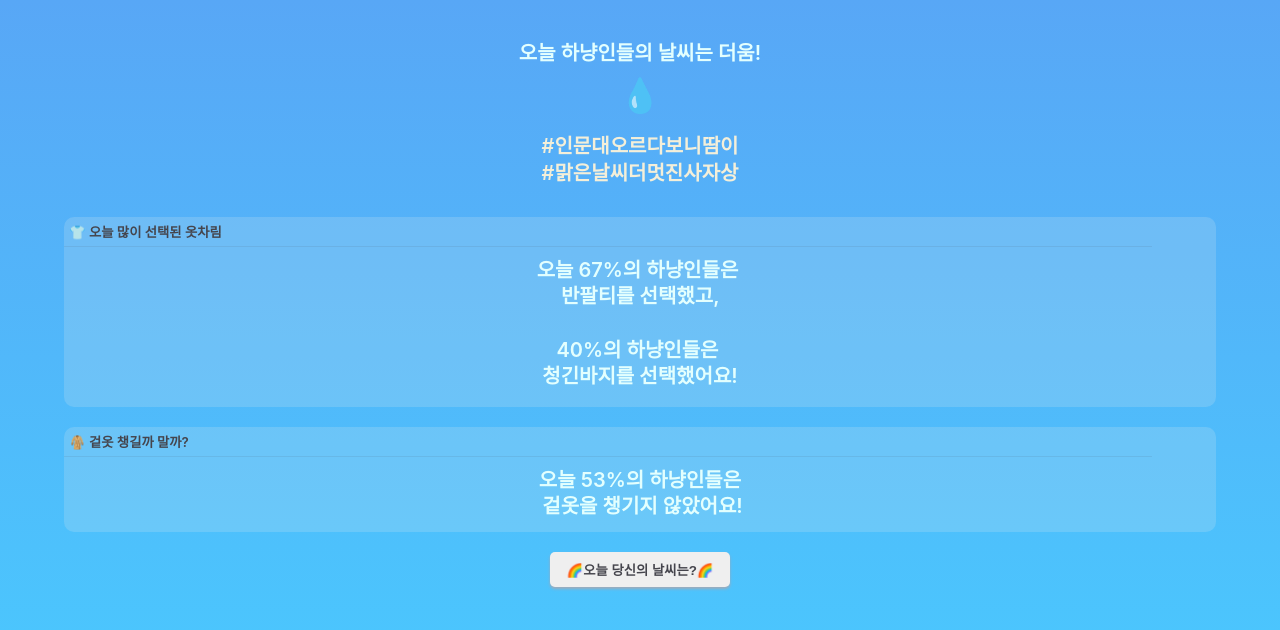
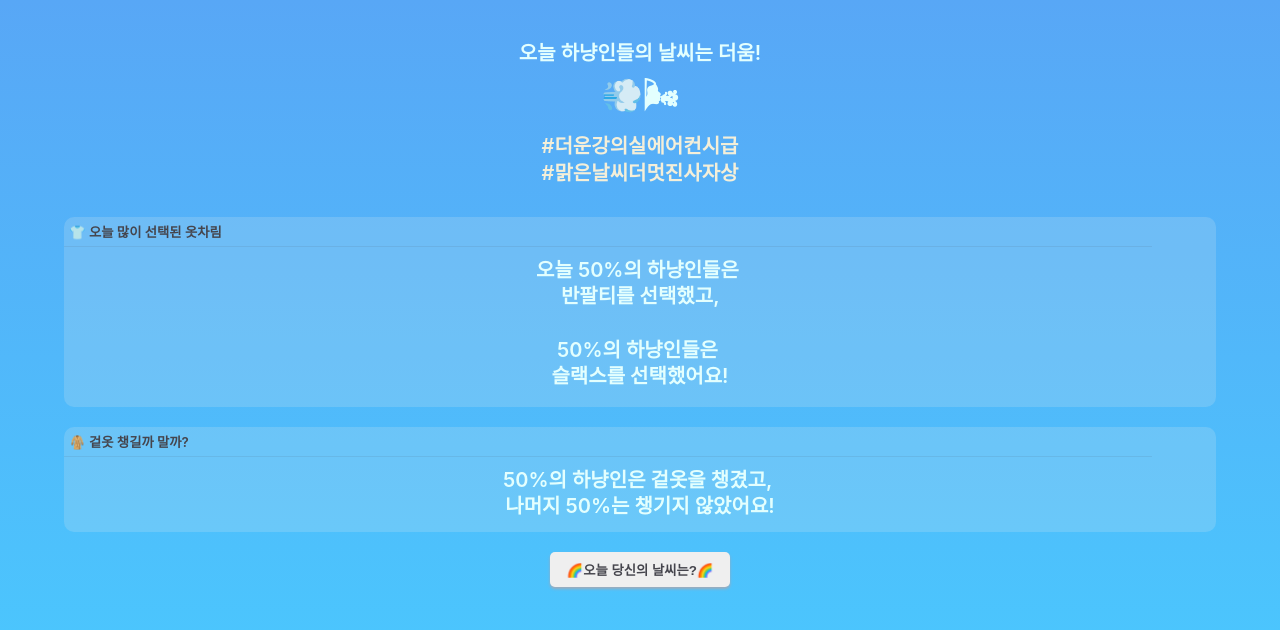
Before and after one commit to cria2000/weather_for_hanyang, a React (Create React App) app: page / in a window 1280 px wide. Shown: the top 630 px of the page. Built offline with nearby package versions, Linux system fonts and the light colour scheme.

Commit message:
220524 9시 update

```diff
--- a/src/MainPage.tsx
+++ b/src/MainPage.tsx
@@ -15,8 +15,8 @@ export const MainPage = (props: Props) => {
 
     return (
         <div className="main_page">
-            <MainWeather mainWeather={2} secondWeather={0}/>
-            <MainClothes top={1} pants={4} bringOuter={false} topPercentage={67} pantsPercentage={40} bringOuterPercentage={53}/>
+            <MainWeather mainWeather={12} secondWeather={0}/>
+            <MainClothes top={1} pants={5} bringOuter={false} topPercentage={50} pantsPercentage={50} bringOuterPercentage={50}/>
             <button className="weather_button" onClick={handleClickButton}>{messages.askOpinion}</button>
         </div>
     );
```
